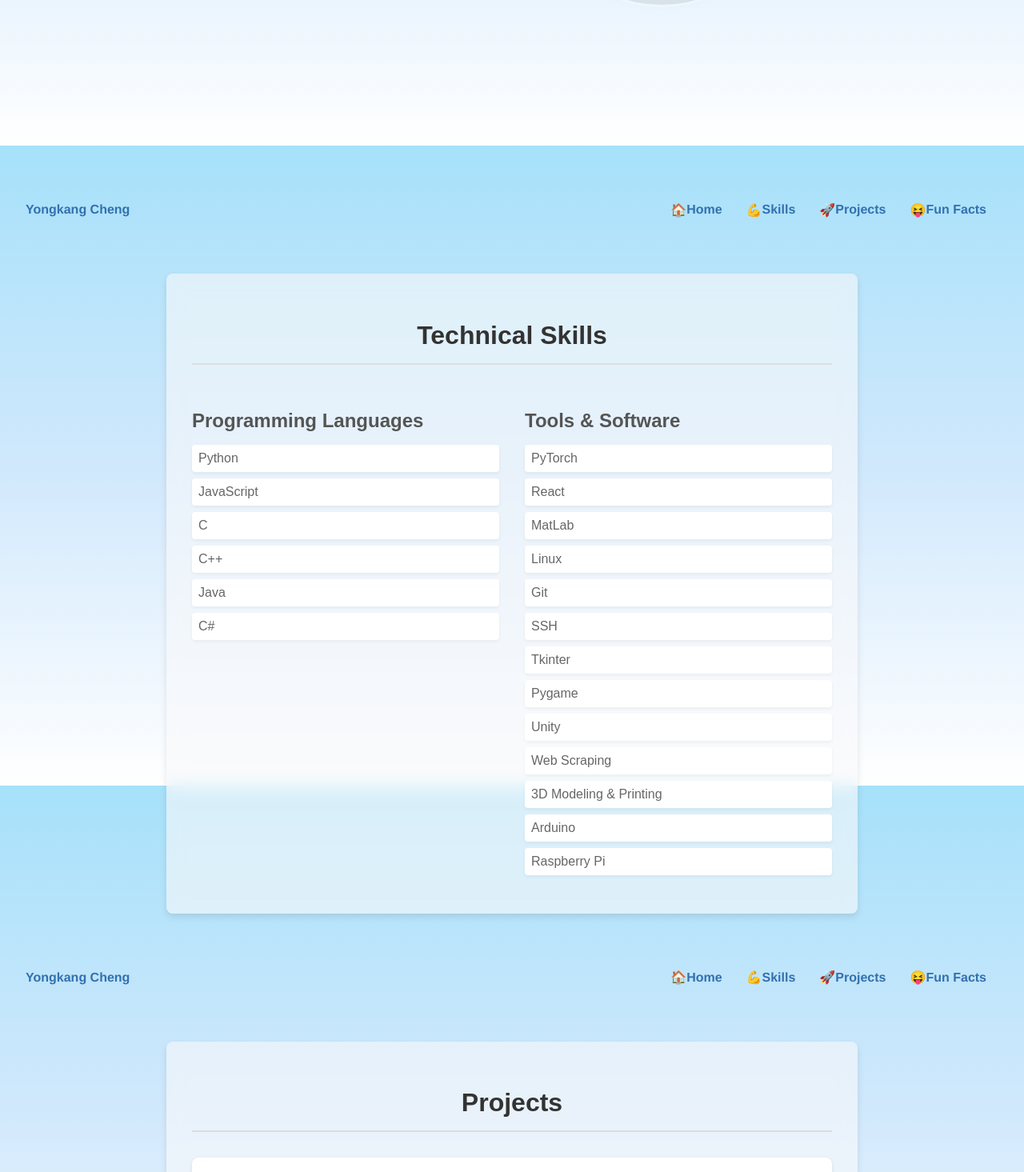
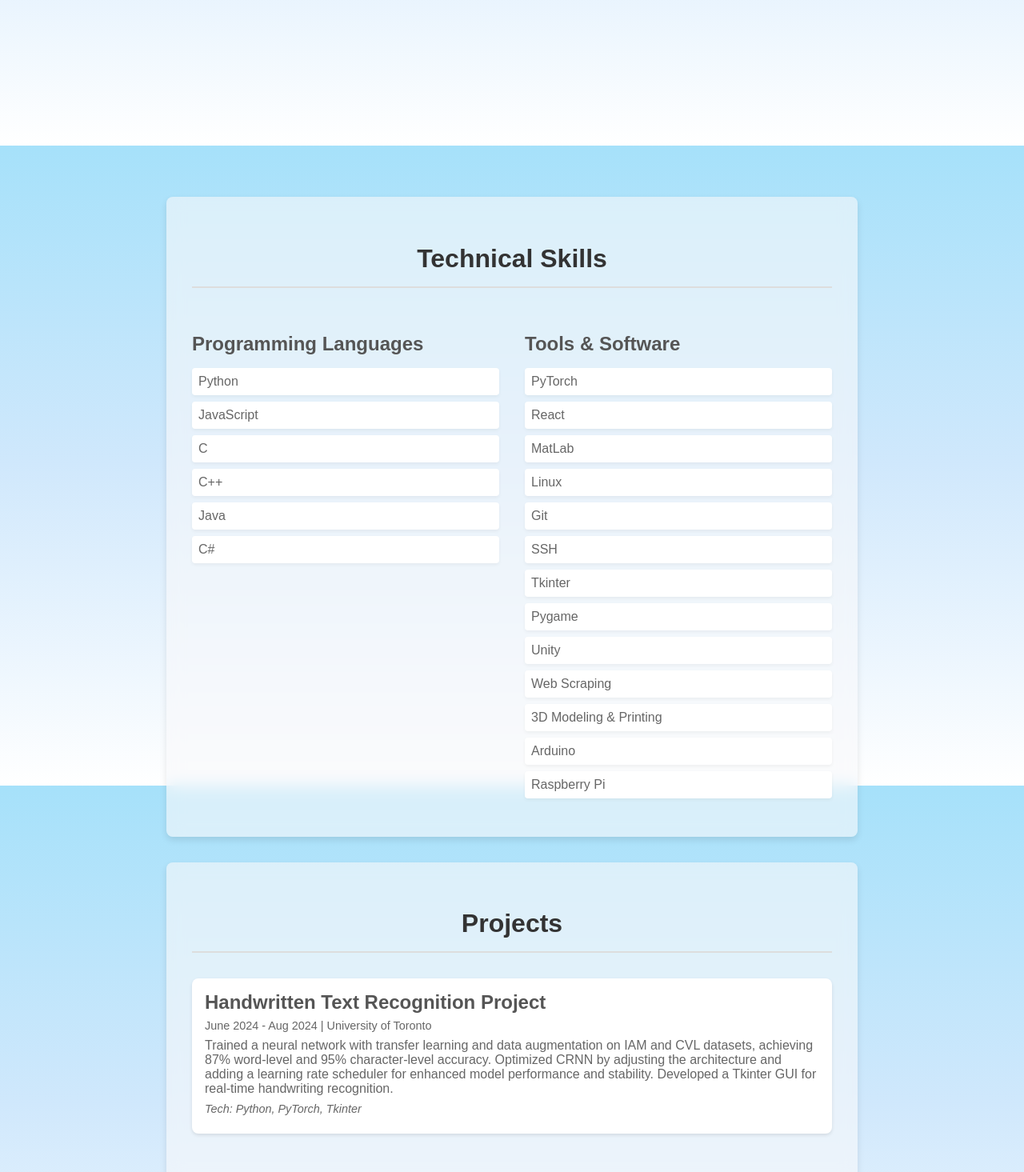
Before and after one commit to Ken-2511/personal_website, a React (Create React App) app in the folder frontend/: page / in a window 1280 px wide. Shown: the part 618-2083 px from the top of the page at 80% size. Built offline with nearby package versions, Linux system fonts and the light colour scheme; grey boxes are pictures that could not be loaded.

Commit message:
fix the bug about the header

```diff
--- a/frontend/src/App.js
+++ b/frontend/src/App.js
@@ -14,7 +14,7 @@ import { BrowserRouter as Router, Routes, Route } from 'react-router-dom';
 function App() {
   return (
     <Router>
-      {/* <Header /> */}
+      <Header />
       <Routes>
         <Route path="/" element={<Home />} />
         <Route path="/skills" element={<Skills />} />
--- a/frontend/src/pages/Chat.js
+++ b/frontend/src/pages/Chat.js
@@ -47,7 +47,7 @@ const Chat = () => {
 
   return (
     <div className="root">
-      <Header />
+      {/* <Header /> */}
       <div className="chat-container">
         <div className="chat-box">
           {messages.map((message, index) => (
--- a/frontend/src/pages/FunFacts.js
+++ b/frontend/src/pages/FunFacts.js
@@ -67,7 +67,7 @@ function FunFacts() {
 
     return (
         <>
-        <Header />
+        {/* <Header /> */}
         <section className="fun-facts-section" id="fun-facts">
             <h1>Fun Facts</h1>
             <div className="fun-facts-container">
--- a/frontend/src/pages/Home.js
+++ b/frontend/src/pages/Home.js
@@ -10,7 +10,7 @@ import Header from '../components/Header';
 function Home() {
     return (
         <>
-        <Header />
+        {/* <Header /> */}
         <div className='gap'/>
         <div className="body">
             <div className="left">
--- a/frontend/src/pages/Projects.js
+++ b/frontend/src/pages/Projects.js
@@ -5,7 +5,7 @@ import Header from "../components/Header";
 function Projects() {
     return (
         <>
-        <Header />
+        {/* <Header /> */}
         <section className="projects-section" id="projects">
             <h2 className="projects-title">Projects</h2>
             <div className="projects-container">
--- a/frontend/src/pages/Skills.js
+++ b/frontend/src/pages/Skills.js
@@ -5,7 +5,7 @@ import Header from "../components/Header";
 function Skills() {
     return (
         <>
-        <Header />
+        {/* <Header /> */}
         <section className="skills-section" id="skills">
             <h2 className="skills-title">Technical Skills</h2>
             <div className="skills-container">
```
